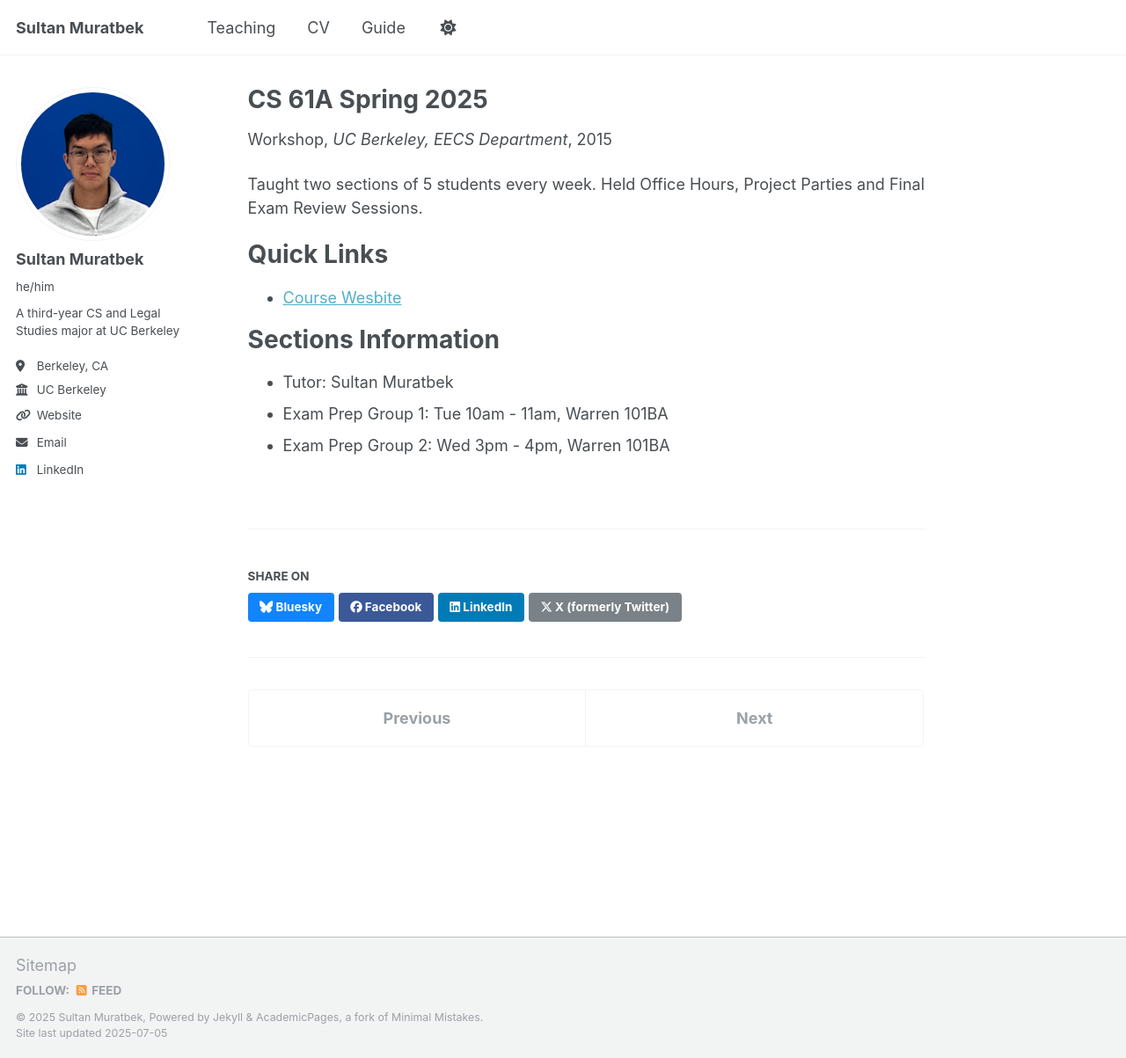
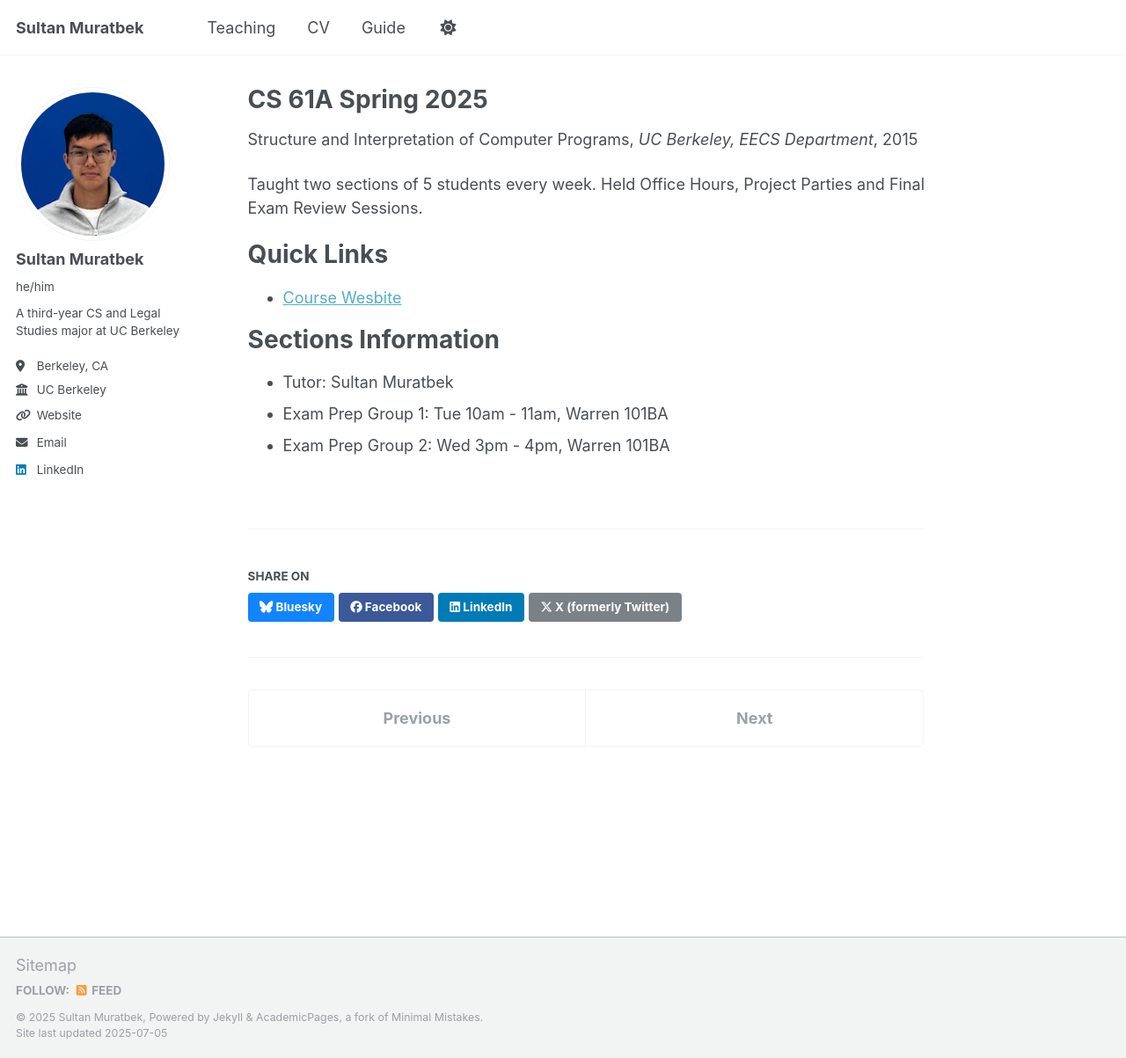
Before and after one commit to sultan-muratbek/sultan-muratbek.github.io, a Jekyll site: the page built from _teaching/2015-spring-teaching-2.md, in a window 1280 px wide and 1203 px high. Shown: the whole window at 88% size. Built offline with Jekyll 4.4.1, drawn with Linux system fonts in a browser that asks for light colours; a script that is not in the unit is left out.

Commit message:
Update 2015-spring-teaching-2.md

```diff
--- a/_teaching/2015-spring-teaching-2.md
+++ b/_teaching/2015-spring-teaching-2.md
@@ -1,7 +1,7 @@
 ---
 title: "CS 61A Spring 2025"
 collection: teaching
-type: "Workshop"
+type: "Structure and Interpretation of Computer Programs"
 permalink: /teaching/2015-spring-teaching-1
 venue: "UC Berkeley, EECS Department"
 date: 2015-01-01
```
